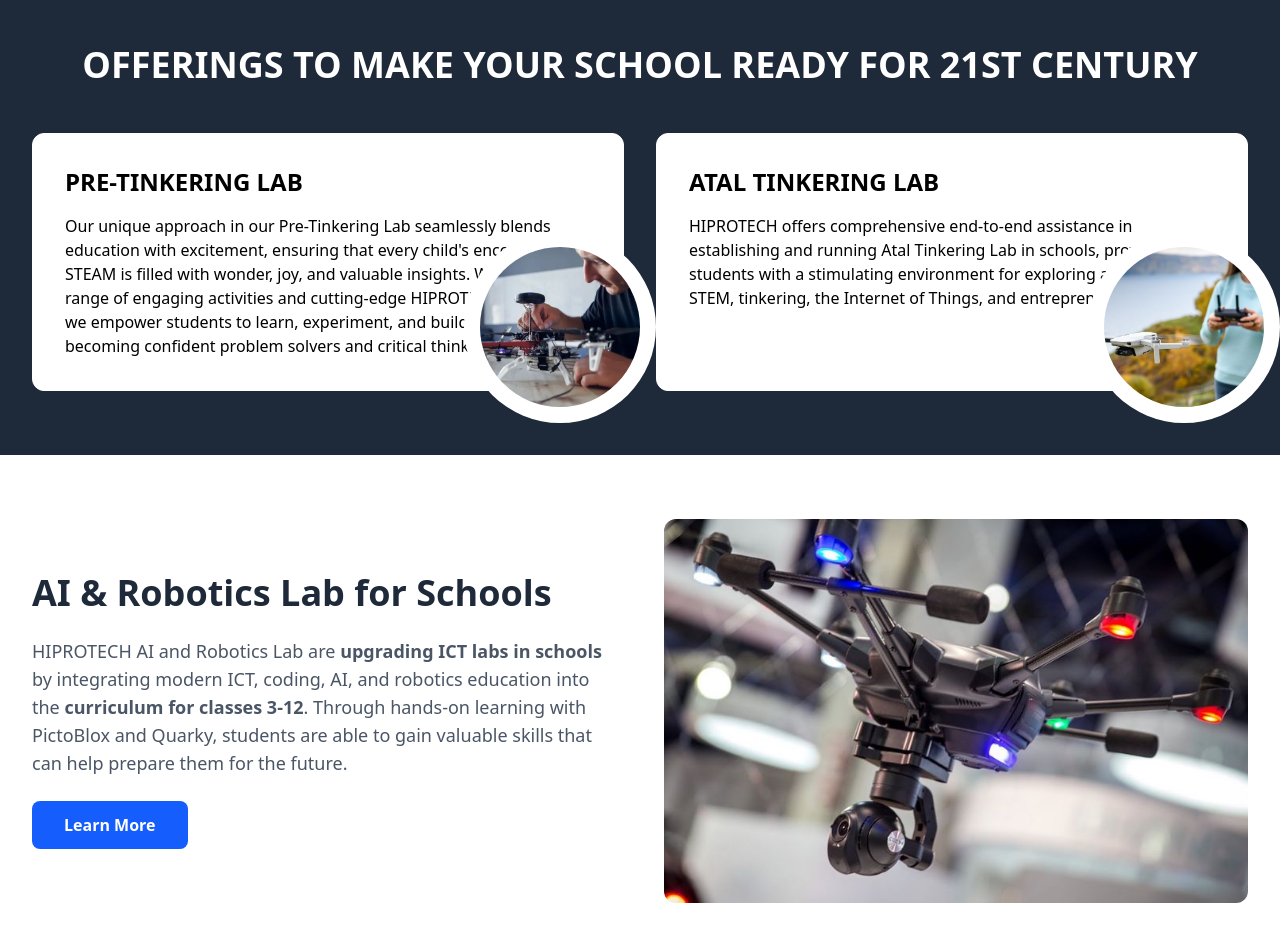
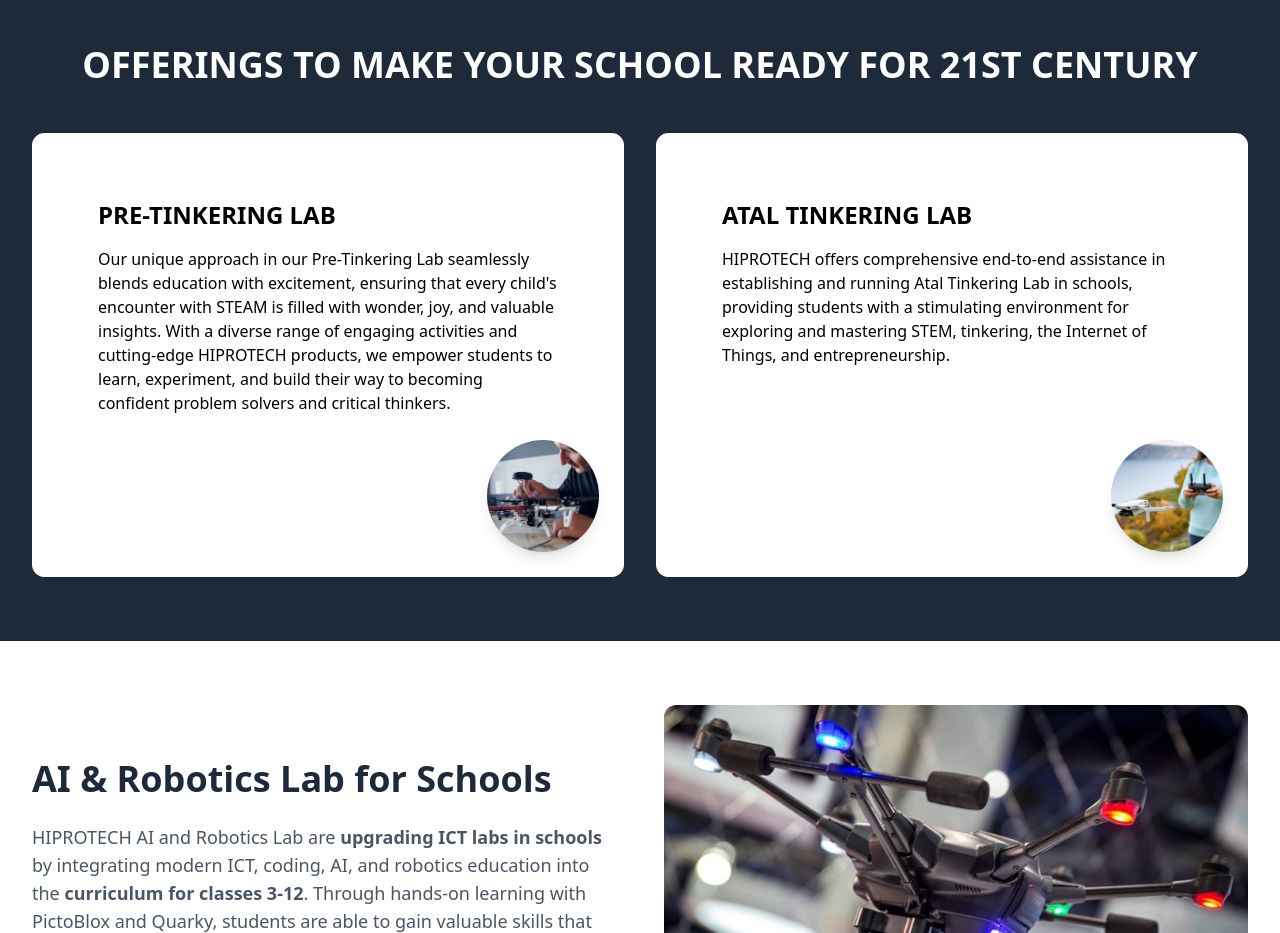
Before and after one commit to Amit-Kumar22/hiprotech, a Next.js app: page / in a window 1280 px wide. Shown: the part 2760-3693 px from the top of the page. Built offline with nearby package versions, Linux system fonts and the light colour scheme.

Commit message:
spelling

```diff
--- a/src/app/globals.css
+++ b/src/app/globals.css
@@ -45,3 +45,10 @@
         .hide-scrollbar::-webkit-scrollbar {
           display: none;
         }
+.autolayout {
+  display: flex;
+  flex-direction: row;
+  align-items: stretch;
+  justify-content: flex-start;
+  gap: 1rem;
+}
--- a/src/app/layout.js
+++ b/src/app/layout.js
@@ -19,23 +19,23 @@
 
 
 export const metadata = {
-  metadataBase: new URL('https://hyprotech.in'),
-  title: "Hyprotech | Robotics, Drones, and AI Solutions",
-  description: "Hyprotech provides cutting-edge robotics, drone, and AI solutions for education, industry, and innovation. Discover our products, services, and career opportunities.",
+  metadataBase: new URL('https://hiprotech.in'),
+  title: "Hiprotech | Robotics, Drones, and AI Solutions",
+  description: "Hiprotech provides cutting-edge robotics, drone, and AI solutions for education, industry, and innovation. Discover our products, services, and career opportunities.",
   keywords: [
-    "Hyprotech", "Robotics", "Drones", "AI", "Artificial Intelligence", "STEM", "Education", "Technology", "Innovation"
+    "Hiprotech", "Robotics", "Drones", "AI", "Artificial Intelligence", "STEM", "Education", "Technology", "Innovation"
   ],
   openGraph: {
-    title: "Hyprotech | Robotics, Drones, and AI Solutions",
-    description: "Hyprotech provides cutting-edge robotics, drone, and AI solutions for education, industry, and innovation.",
-    url: "https://hyprotech.in/",
-    siteName: "Hyprotech",
+    title: "Hiprotech | Robotics, Drones, and AI Solutions",
+    description: "Hiprotech provides cutting-edge robotics, drone, and AI solutions for education, industry, and innovation.",
+    url: "https://hiprotech.in/",
+    siteName: "Hiprotech",
     images: [
       {
         url: "/public/RobotLogin.jpg",
         width: 1200,
         height: 630,
-        alt: "Hyprotech Robotics and Drones"
+        alt: "Hiprotech Robotics and Drones"
       }
     ],
     locale: "en_US",
@@ -43,8 +43,8 @@
   },
   twitter: {
     card: "summary_large_image",
-    title: "Hyprotech | Robotics, Drones, and AI Solutions",
-    description: "Hyprotech provides cutting-edge robotics, drone, and AI solutions for education, industry, and innovation.",
+    title: "Hiprotech | Robotics, Drones, and AI Solutions",
+    description: "Hiprotech provides cutting-edge robotics, drone, and AI solutions for education, industry, and innovation.",
     images: ["/public/RobotLogin.jpg"]
   },
 };
@@ -59,15 +59,15 @@
             __html: JSON.stringify({
               "@context": "https://schema.org",
               "@type": "Organization",
-              "name": "Hyprotech",
-              "url": "https://hyprotech.in/",
-              "logo": "https://hyprotech.in/public/RobotLogin.jpg",
+              "name": "Hiprotech",
+              "url": "https://hiprotech.in/",
+              "logo": "https://hiprotech.in/public/RobotLogin.jpg",
               "sameAs": [
-                "https://www.facebook.com/hyprotech.in/",
-                "https://www.instagram.com/hyprotech.in/",
-                "https://www.linkedin.com/company/hyprotech-in/"
+                "https://www.facebook.com/hiprotech.in/",
+                "https://www.instagram.com/hiprotech.in/",
+                "https://www.linkedin.com/company/hiprotech-in/"
               ],
-              "description": "Hyprotech provides cutting-edge robotics, drone, and AI solutions for education, industry, and innovation."
+              "description": "Hiprotech provides cutting-edge robotics, drone, and AI solutions for education, industry, and innovation."
             })
           }}
         />
--- a/src/app/page.js
+++ b/src/app/page.js
@@ -25,15 +25,15 @@
         <meta name="keywords" content="Hiprotech, Robotics, Drones, AI, Artificial Intelligence, STEM, Education, Technology, Innovation" />
         <link rel="canonical" href="https://hiprotech.in/" />
         {/* Open Graph */}
-        <meta property="og:title" content="Hyprotech | Robotics, Drones, and AI Solutions" />
-        <meta property="og:description" content="Hyprotech provides cutting-edge robotics, drone, and AI solutions for education, industry, and innovation." />
-        <meta property="og:url" content="https://hyprotech.in/" />
+        <meta property="og:title" content="Hiprotech | Robotics, Drones, and AI Solutions" />
+        <meta property="og:description" content="Hiprotech provides cutting-edge robotics, drone, and AI solutions for education, industry, and innovation." />
+        <meta property="og:url" content="https://hiprotech.in/" />
         <meta property="og:type" content="website" />
         <meta property="og:image" content="/RobotLogin.jpg" />
         {/* Twitter Card */}
         <meta name="twitter:card" content="summary_large_image" />
-        <meta name="twitter:title" content="Hyprotech | Robotics, Drones, and AI Solutions" />
-        <meta name="twitter:description" content="Hyprotech provides cutting-edge robotics, drone, and AI solutions for education, industry, and innovation." />
+        <meta name="twitter:title" content="Hiprotech | Robotics, Drones, and AI Solutions" />
+        <meta name="twitter:description" content="Hiprotech provides cutting-edge robotics, drone, and AI solutions for education, industry, and innovation." />
         <meta name="twitter:image" content="/RobotLogin.jpg" />
       </Head>
       <div className="main-container min-h-screen flex flex-col font-sans">
@@ -204,40 +204,48 @@
     <h2 className="text-3xl md:text-4xl font-bold mb-12 text-center">
       OFFERINGS TO MAKE YOUR SCHOOL READY FOR 21ST CENTURY
     </h2>
+    <div className="grid grid-cols-1 md:grid-cols-2 gap-8">
 
-              <div className="grid grid-cols-1 md:grid-cols-2 gap-8">
-                <div className="relative text-black">
+      {/* CARD 1 */}
+      <div className="relative bg-white bg-opacity-10 p-8 rounded-xl backdrop-blur-sm border border-white border-opacity-20 text-black overflow-hidden">
+        <div className="pb-24"> {/* space to prevent image overlap */}
           <OfferingCard
             title="PRE-TINKERING LAB"
             description="Our unique approach in our Pre-Tinkering Lab seamlessly blends education with excitement, ensuring that every child's encounter with STEAM is filled with wonder, joy, and valuable insights. With a diverse range of engaging activities and cutting-edge HIPROTECH products, we empower students to learn, experiment, and build their way to becoming confident problem solvers and critical thinkers."
           />
-                  <div className="absolute -bottom-8 -right-8 w-48 h-48 bg-white bg-opacity-20 rounded-full flex items-center justify-center">
+        </div>
+        <div className="absolute bottom-6 right-6 w-28 h-28 rounded-full overflow-hidden shadow-lg">
           <Image
             src={getImagePath("/Education/d5.jpg")}
             alt="Pre-Tinkering Lab"
-                      width={160}
-                      height={160}
-                      className="w-40 h-40 rounded-full object-cover object-center"
+            width={112}
+            height={112}
+            className="w-full h-full object-cover object-center"
             loading="lazy"
           />
         </div>
       </div>
-                <div className="relative">
+
+      {/* CARD 2 */}
+      <div className="relative bg-white bg-opacity-10 p-8 rounded-xl backdrop-blur-sm border border-white border-opacity-20 text-black overflow-hidden">
+        <div className="pb-24">
           <OfferingCard
             title="ATAL TINKERING LAB"
             description="HIPROTECH offers comprehensive end-to-end assistance in establishing and running Atal Tinkering Lab in schools, providing students with a stimulating environment for exploring and mastering STEM, tinkering, the Internet of Things, and entrepreneurship."
           />
-                  <div className="absolute -bottom-8 -right-8 w-48 h-48 bg-white bg-opacity-20 rounded-full flex items-center justify-center">
+        </div>
+        <div className="absolute bottom-6 right-6 w-28 h-28 rounded-full overflow-hidden shadow-lg">
           <Image
             src={getImagePath("/Education/d6.jpg")}
             alt="Atal Tinkering Lab"
-                      width={160}
-                      height={160}
-                      className="w-40 h-40 rounded-full object-cover object-center"
+            width={112}
+            height={112}
+            className="w-full h-full object-cover object-center"
             loading="lazy"
           />
         </div>
       </div>
+
     </div>
   </div>
 </section>
```
Lines whose indentation alone changed are shown as unchanged.
